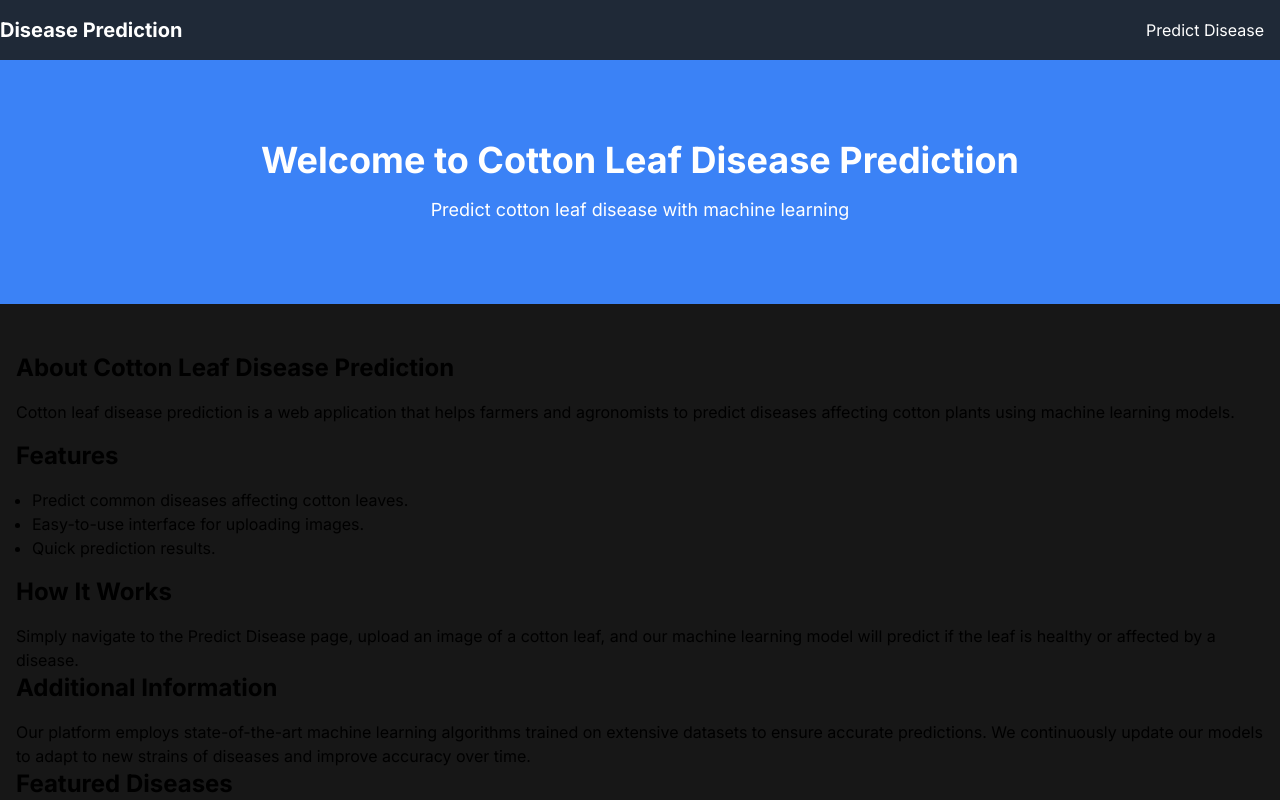
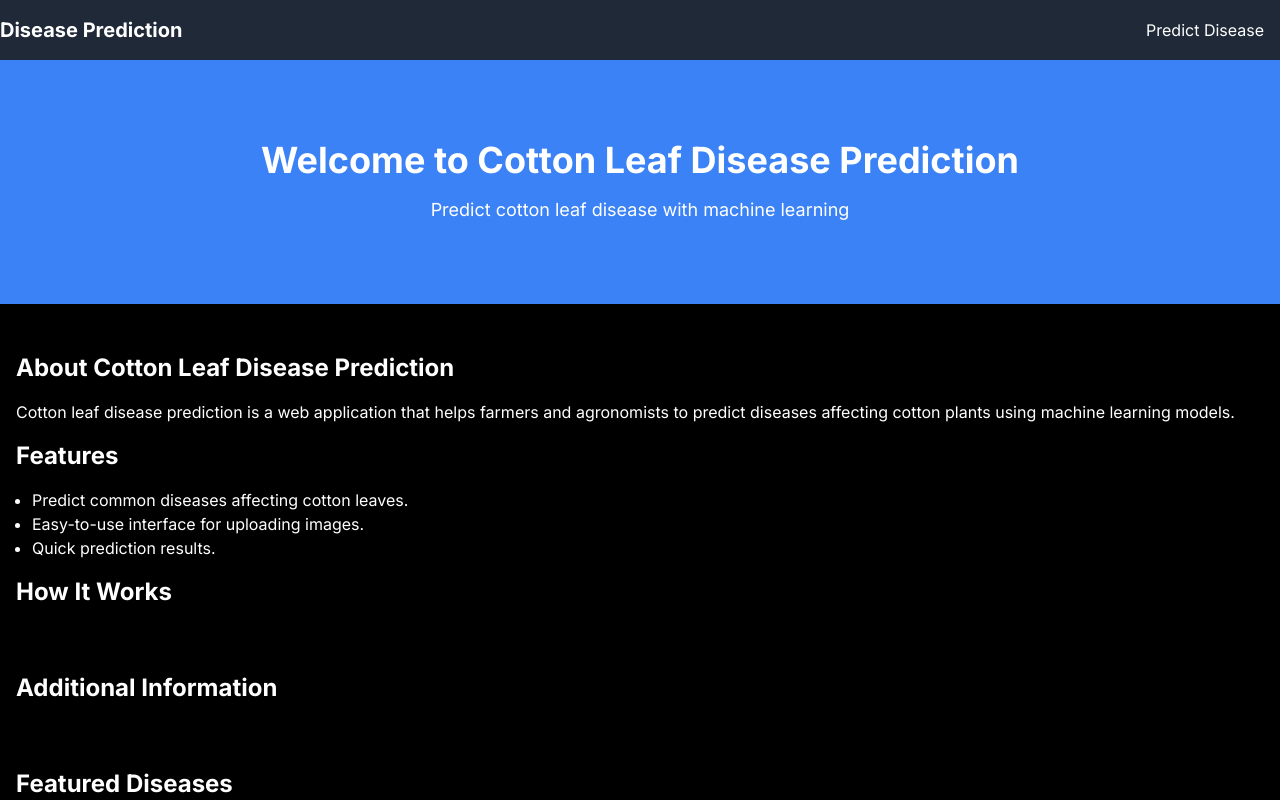
Before and after one commit to Aarjav638/Cotton_plant_disease, a Next.js app: page / in a window 1280 px wide. Shown: the top 800 px of the page. Built offline with nearby package versions, Linux system fonts and the light colour scheme.

Commit message:
fixed theme  issue

```diff
--- a/src/app/components/homepage.js
+++ b/src/app/components/homepage.js
@@ -83,34 +83,36 @@ export default function HomePage() {
 
   return (
     <div className="container mx-auto mt-8 p-4">
-      <h2 className="text-2xl font-bold mb-4">
+      <h2 className="text-2xl font-bold mb-4 text-white">
         About Cotton Leaf Disease Prediction
       </h2>
-      <p className="mb-4">
+      <p className="mb-4 text-white">
         Cotton leaf disease prediction is a web application that helps farmers
         and agronomists to predict diseases affecting cotton plants using
         machine learning models.
       </p>
-      <h2 className="text-2xl font-bold mb-4">Features</h2>
-      <ul className="list-disc pl-4 mb-4">
+      <h2 className="text-2xl font-bold mb-4 text-white">Features</h2>
+      <ul className="list-disc pl-4 mb-4 text-white">
         <li>Predict common diseases affecting cotton leaves.</li>
         <li>Easy-to-use interface for uploading images.</li>
         <li>Quick prediction results.</li>
       </ul>
-      <h2 className="text-2xl font-bold mb-4">How It Works</h2>
+      <h2 className="text-2xl font-bold text-white mb-4">How It Works</h2>
       <p>
         Simply navigate to the Predict Disease page, upload an image of a cotton
         leaf, and our machine learning model will predict if the leaf is healthy
         or affected by a disease.
       </p>
-      <h2 className="text-2xl font-bold mb-4">Additional Information</h2>
+      <h2 className="text-2xl font-bold text-white mb-4">
+        Additional Information
+      </h2>
       <p>
         Our platform employs state-of-the-art machine learning algorithms
         trained on extensive datasets to ensure accurate predictions. We
         continuously update our models to adapt to new strains of diseases and
         improve accuracy over time.
       </p>
-      <h2 className="text-2xl font-bold mb-4">Featured Diseases</h2>
+      <h2 className="text-2xl font-bold text-white mb-4">Featured Diseases</h2>
       <div className="grid grid-cols-1 lg:grid-cols-2 gap-4">
         {diseaseData.map((disease, index) => (
           <div key={index} className="bg-white p-4 rounded-lg shadow-md">
@@ -125,7 +127,9 @@ export default function HomePage() {
           </div>
         ))}
       </div>
-      <h2 className="text-2xl font-bold mb-4 mt-8">Feedback & Testimonials</h2>
+      <h2 className="text-2xl font-bold mb-4 text-white mt-8">
+        Feedback & Testimonials
+      </h2>
       <div className="flex overflow-x-auto space-x-4 p-2">
         {[...feedbackData, ...feedbackData, ...feedbackData].map(
           (feedback, index) => (
--- a/src/app/page.js
+++ b/src/app/page.js
@@ -7,7 +7,7 @@ import HomePage from "../app/components/homepage";
 
 export default function Home() {
   return (
-    <div className=" bg-neutral-900 ">
+    <div className=" bg-black ">
       <Navbar />
       <HeroSection />
       <HomePage />
--- a/src/app/predict/page.js
+++ b/src/app/predict/page.js
@@ -46,11 +46,13 @@ const Predict = () => {
   };
 
   return (
-    <div className="min-h-screen flex flex-col">
+    <div className="min-h-screen flex flex-col bg-black">
       <NavBar />
       <div className="container mx-auto flex-grow mt-8 px-4">
-        <h2 className="text-2xl font-bold mb-4 text-center">Predict Disease</h2>
-        <p className="mb-4 text-center">
+        <h2 className="text-2xl font-bold mb-4 text-white text-center">
+          Predict Disease
+        </h2>
+        <p className="mb-4 text-center text-white">
           Upload an image of a cotton leaf below, and our machine learning model
           will predict if the leaf is healthy or affected by a disease.
         </p>
@@ -71,10 +73,12 @@ const Predict = () => {
         </div>
         {fileUri && (
           <div className="mt-4 text-center">
-            <h3 className="text-lg font-bold">Selected Image:</h3>
+            <h3 className="text-lg text-white font-bold">Selected Image:</h3>
             <Image
               src={fileUri}
               alt="Selected Leaf"
+              width={300}
+              height={300}
               className="mt-2 rounded-lg mx-auto max-w-xs sm:max-w-sm md:max-w-md lg:max-w-lg xl:max-w-xl"
             />
           </div>
@@ -85,7 +89,9 @@ const Predict = () => {
           )}{" "}
           {/* Using FiLoader as spinner */}
           {!loading && prediction && (
-            <p className="font-bold">Disease Name : {prediction} </p>
+            <p className=" text-white font-bold">
+              Disease Name : {prediction}{" "}
+            </p>
           )}
         </div>
       </div>
```
